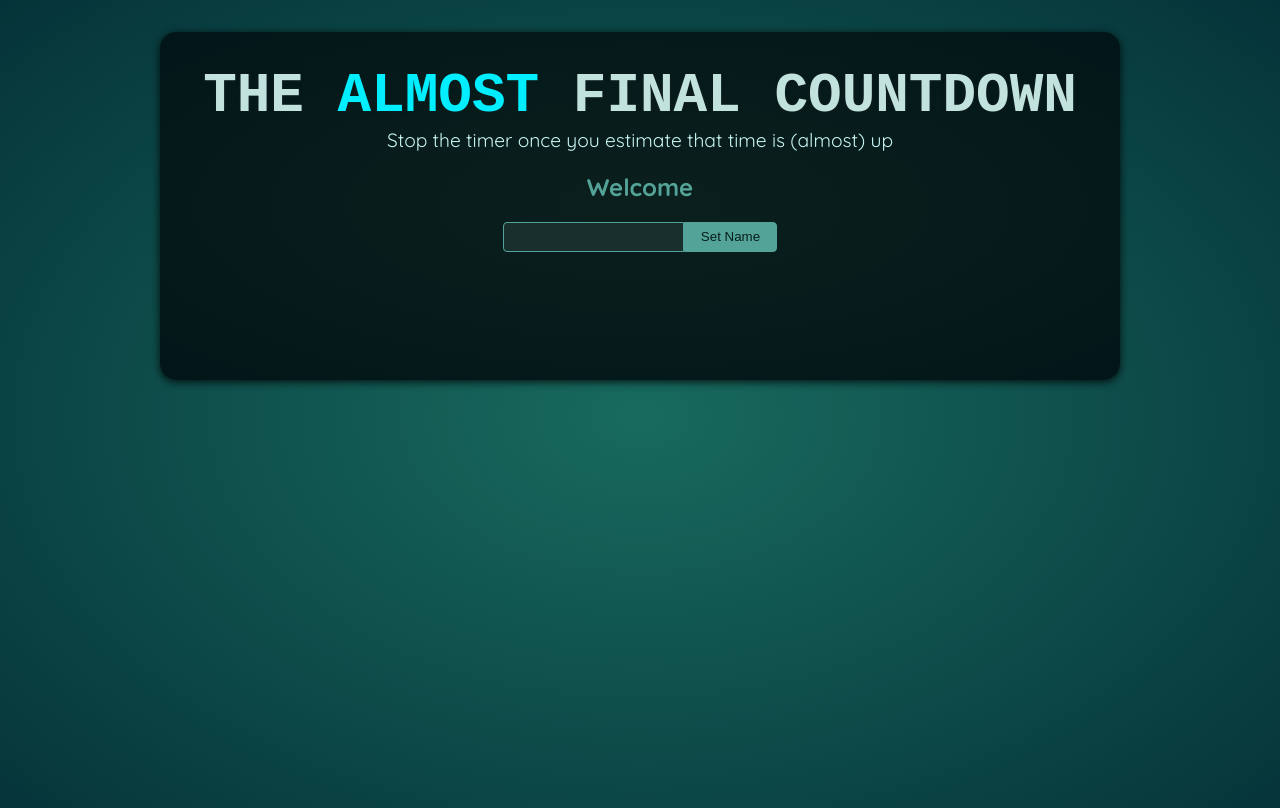
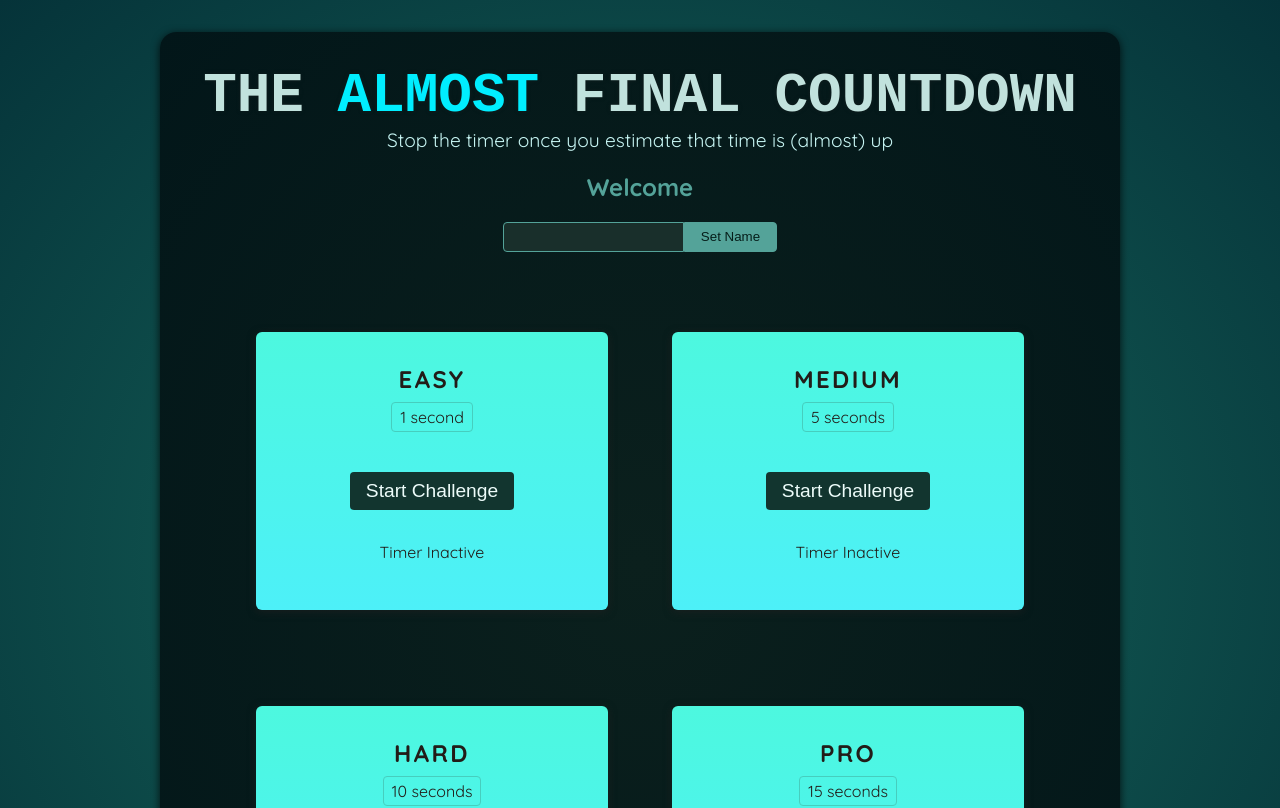
Before and after one commit to RiccardoAntonini95/TheFinalCountdown, a React (Vite) app: page / in a window 1280 px wide. Shown: the top 808 px of the page. Built offline with nearby package versions, Linux system fonts and the light colour scheme; a web font is replaced by a local one.

Commit message:
timer component using useRef for stops

```diff
--- a/src/App.jsx
+++ b/src/App.jsx
@@ -1,10 +1,16 @@
 import Player from './components/Player.jsx';
+import TimerChallenge from './components/TimerChallenge.jsx';
 
 function App() {
   return (
     <>
       <Player />
-      <div id="challenges"></div>
+      <div id="challenges">
+        <TimerChallenge title="Easy" targetTime={1} />
+        <TimerChallenge title="Medium" targetTime={5} />
+        <TimerChallenge title="Hard" targetTime={10} />
+        <TimerChallenge title="Pro" targetTime={15} />
+      </div>
     </>
   );
 }
--- /dev/null
+++ b/src/components/TimerChallenge.jsx
@@ -0,0 +1,39 @@
+import { useRef, useState } from "react"
+
+export default function TimerChallenge({title, targetTime}){
+    const timer = useRef(); //il cambiamento di ref a differenza dello state non provoca la riesecuzione del codice del componente
+    const [timerExpired, setTimerExpired] = useState(false);
+    const [timerStarted, setTimerStarted] = useState(false);
+
+
+    function handleStart() {
+        timer.current = setTimeout(() => { // useRef ritorna sempre un oggetto con una proprietà di nome current
+            setTimerExpired(true)
+        }, targetTime * 1000)
+        setTimerStarted(true)
+    }
+
+    function handleStop() {
+        clearTimeout(timer.current);
+        setTimerStarted(false)
+    }
+
+    return(
+        <section className="challenge">
+            <h2>{title}</h2>
+            {timerExpired && <p>You Lost!</p>}
+            <p className="challenge-time">
+                {targetTime} second{targetTime > 1? 's' : ''}
+            </p>
+            <p>
+                <button onClick={timerStarted ? handleStop : handleStart}>
+                    {timerStarted? 'Stop' : 'Start'} Challenge
+                </button>
+            </p>
+            <p className={timerStarted? 'active' : ''}>
+               {timerStarted? 'Timer is running...' : 'Timer Inactive'}
+            </p>
+
+        </section>
+    )
+}
```
